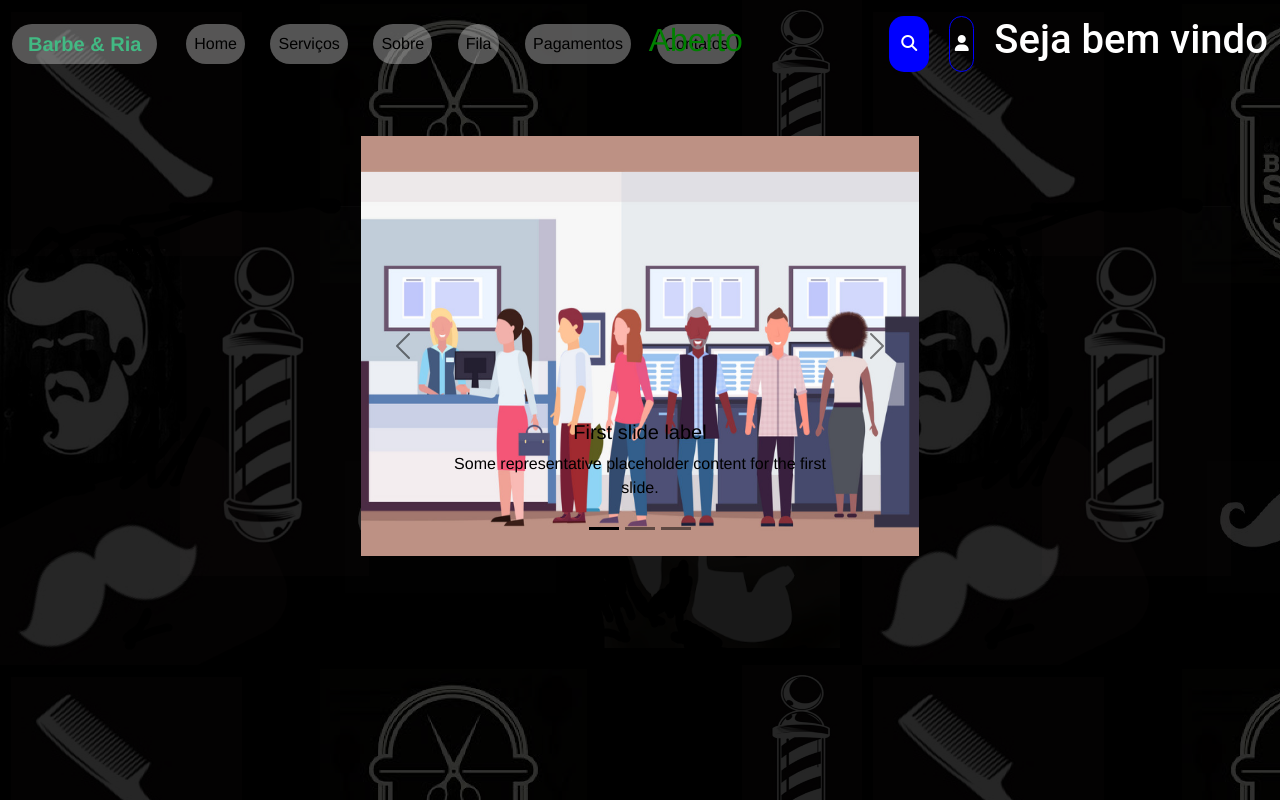
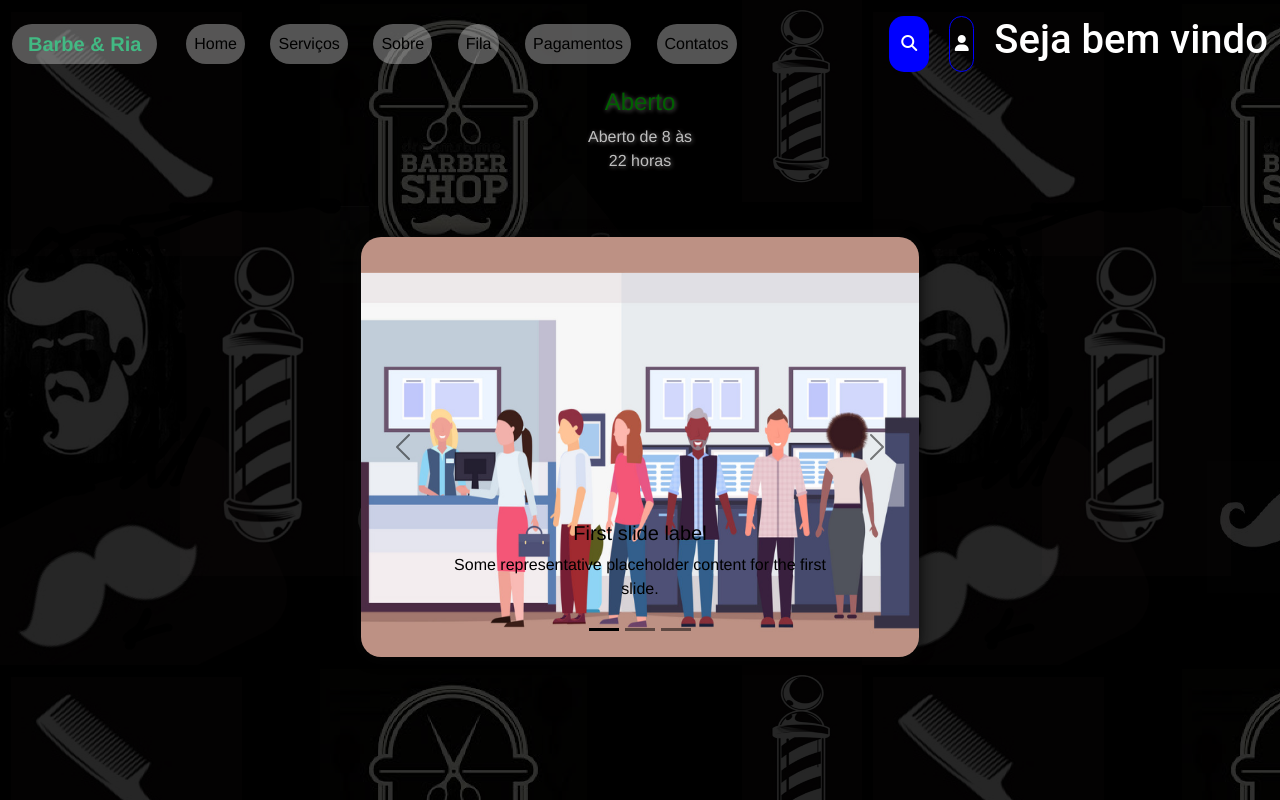
Before and after one commit to GTauber/PB-TP09Bapp, a Vue app: page /#/ in a window 1280 px wide. Shown: the top 800 px of the page. Built offline with nearby package versions, Linux system fonts and the light colour scheme.

Commit message:
ultima alteracao caglianone

```diff
--- a/src/components/AppHours.vue
+++ b/src/components/AppHours.vue
@@ -1,7 +1,7 @@
 <template>
 
   <div class="btn-group d-flex" role="group" aria-label="Basic mixed styles example">
-    <button type="button" class="btn btn-danger" v-for="(horario, index) in horarios"
+    <button type="button" class="btn btn-success" v-for="(horario, index) in horarios"
     @click="marcarHora(index)" :key="index" >
         {{horario}}
       </button>
@@ -59,7 +59,7 @@ export default {
       let ask = confirm(`Deseja realmente marcar para ${this.horarios[i]}, sr(a). ${this.$store.state.nameLog} ?`);
       if (ask){
         alert(`Horário marcado para ${this.horarios[i]}`);
-        document.getElementsByTagName("button")[i+1].style.background = "green";
+        document.getElementsByTagName("button")[i+1].style.background = "red";
         for(let j = 1; j <= this.horarios.length; j++){
           document.getElementsByTagName("button")[j].disabled=true;
         }
@@ -68,7 +68,7 @@ export default {
         if(hour-this.horarios[i] === 1){
           for(let j = 1; j <= this.horarios.length; j++){
           document.getElementsByTagName("button")[j].disabled=false;
-          document.getElementsByTagName("button")[i+1].style.background = "red";
+          document.getElementsByTagName("button")[i+1].style.background = "green";
         }
       }
     }
@@ -80,7 +80,7 @@ export default {
   cancelarHorarios(){
     for(let j = 1; j <= this.horarios.length; j++){
           document.getElementsByTagName("button")[j].disabled=false;
-          document.getElementsByTagName("button")[j].style.background = "red";
+          document.getElementsByTagName("button")[j].style.background = "green";
         }
   }
  }
--- a/src/components/HeaderComp.vue
+++ b/src/components/HeaderComp.vue
@@ -21,8 +21,8 @@
                         <li class="nav-item">
                             <router-link to="/about" class="nav-link" >Sobre</router-link>
                         </li>
-                      <li class="nav-item">
-                        <router-link to="/queue" class="nav-link" >Fila</router-link>
+                        <li class="nav-item" disabled>
+                        <router-link to="/queue" class="nav-link">Fila</router-link>
                       </li>
                       <li class="nav-item">
                         <router-link to="/credit" class="nav-link">Pagamentos</router-link>
@@ -31,17 +31,7 @@
                             <router-link to="/contact" class="nav-link">Contatos</router-link>
                         </li>
                     </ul>
-                    <div class="container" id="funcionamento">
-                        <div class="row">
-                            <div class="col" v-if="funcionamento">
-                            <h2 :style="{'color':'green'}">Aberto</h2>
-                            </div>
-                            <div class="col" :style="{'color':'red'}" v-else>
-                               <h2> Fechado </h2>
-                               <p>Aberto de 8 as 22</p>
-                            </div>
-                        </div>
-                    </div>
+
                     <div class="navbar-text">
                         <div class="search-box">
                           <router-link to="/"><i class="fa-solid fa-magnifying-glass search"></i></router-link>
@@ -59,7 +49,18 @@
 
         </nav>
     </header>
-
+    <div class="container" id="funcionamento">
+                        <div class="row">
+                            <div class="col" v-if="funcionamento" :style="{'color':'green'} ">
+                            <h4>Aberto</h4>
+                            <p>Aberto de 8 às 22 horas</p>
+                            </div>
+                            <div class="col" :style="{'color':'red'}" v-else>
+                               <h4> Fechado </h4>
+                               <p>Aberto de 8 às 22 horas</p>
+                            </div>
+                        </div>
+                    </div>
 </template>
 
 <script>
@@ -145,10 +146,12 @@ export default {
 p{color:white;}
 
 #funcionamento{
-    width: 200px;
-    position: absolute;
+    width: 150px;
+
     text-align: center;
-    margin-left:33%;
+    margin:0 auto;
+    opacity: 0.75;
+    text-shadow: 1px 1px 4px rgb(128, 126, 126);
 }
 
 .user-profile {
--- a/src/components/PaymentsComp.vue
+++ b/src/components/PaymentsComp.vue
@@ -81,6 +81,8 @@ input {
 
 .card {
   border-radius: 30px;
+  background: var(--cor-terc);
+  opacity:0.75;
 }
 
 .card-title {
--- a/src/views/HomeView.vue
+++ b/src/views/HomeView.vue
@@ -13,7 +13,7 @@
             <button type="button" data-bs-target="#carouselExampleDark" data-bs-slide-to="1" aria-label="Slide 2"></button>
             <button type="button" data-bs-target="#carouselExampleDark" data-bs-slide-to="2" aria-label="Slide 3"></button>
           </div>
-          <div class="carousel-inner">
+          <div class="carousel-inner" id="carrossel">
             <div class="carousel-item active" data-bs-interval="10000">
               <router-link to="/queue">
                 <img src="@/assets/ServicoQueue.png" class="d-block w-100" alt="...">
@@ -77,4 +77,8 @@ img {
   width: 510px;
   height: 420px;
 }
+#carrossel{
+  border-radius:20px;
+  box-shadow: 0px 0px 15px rgb(7, 7, 7);
+}
 </style>
--- a/src/views/QueueView.vue
+++ b/src/views/QueueView.vue
@@ -1,15 +1,18 @@
 <template>
   <div class="container-xxl">
+
+    <div class="row">
+      <div class="col g-5">
+        <AppHours></AppHours>
+      </div>
+    </div>
+
     <div class="row">
       <div class="col g-5">
         <AppQueue></AppQueue>
       </div>
     </div>
-    <div class="row">
-      <div class="col g-5">
-        <AppHours></AppHours>
-      </div>
-    </div>
+
   </div>
 </template>
 
```
